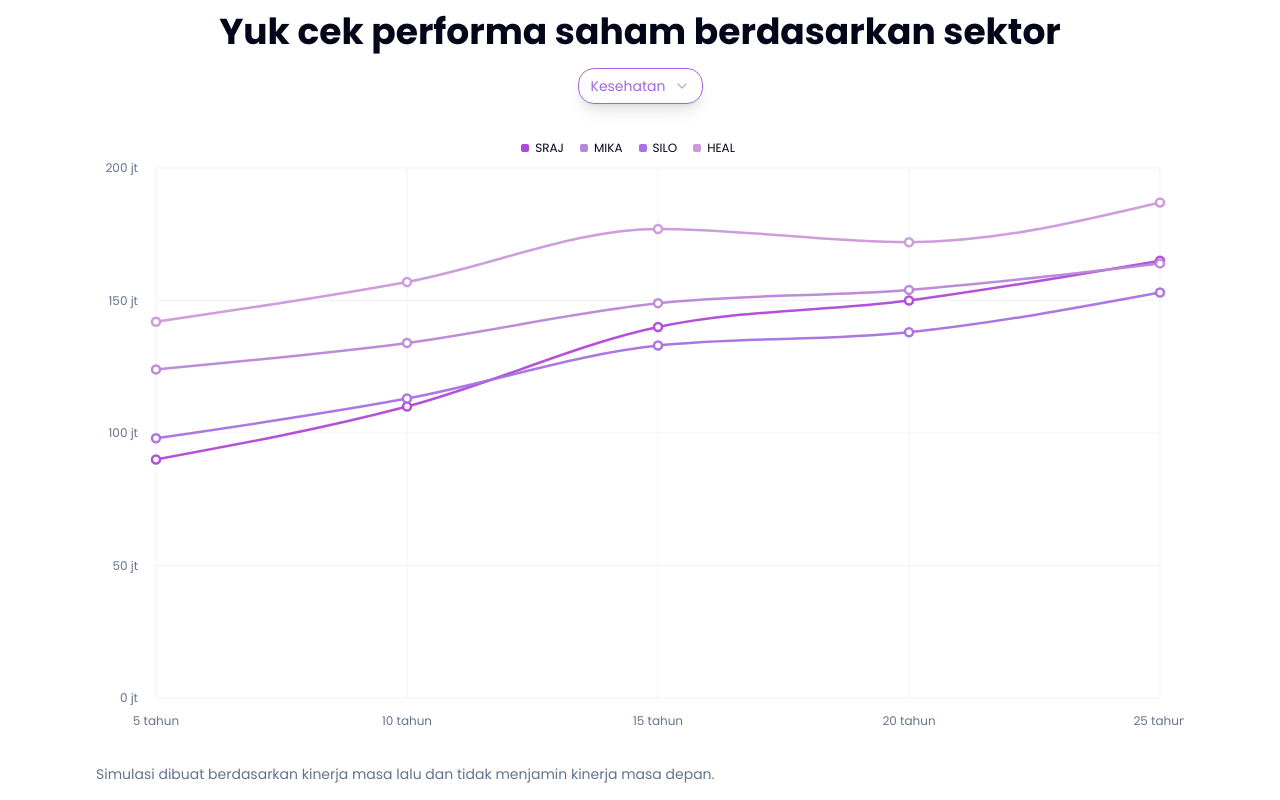
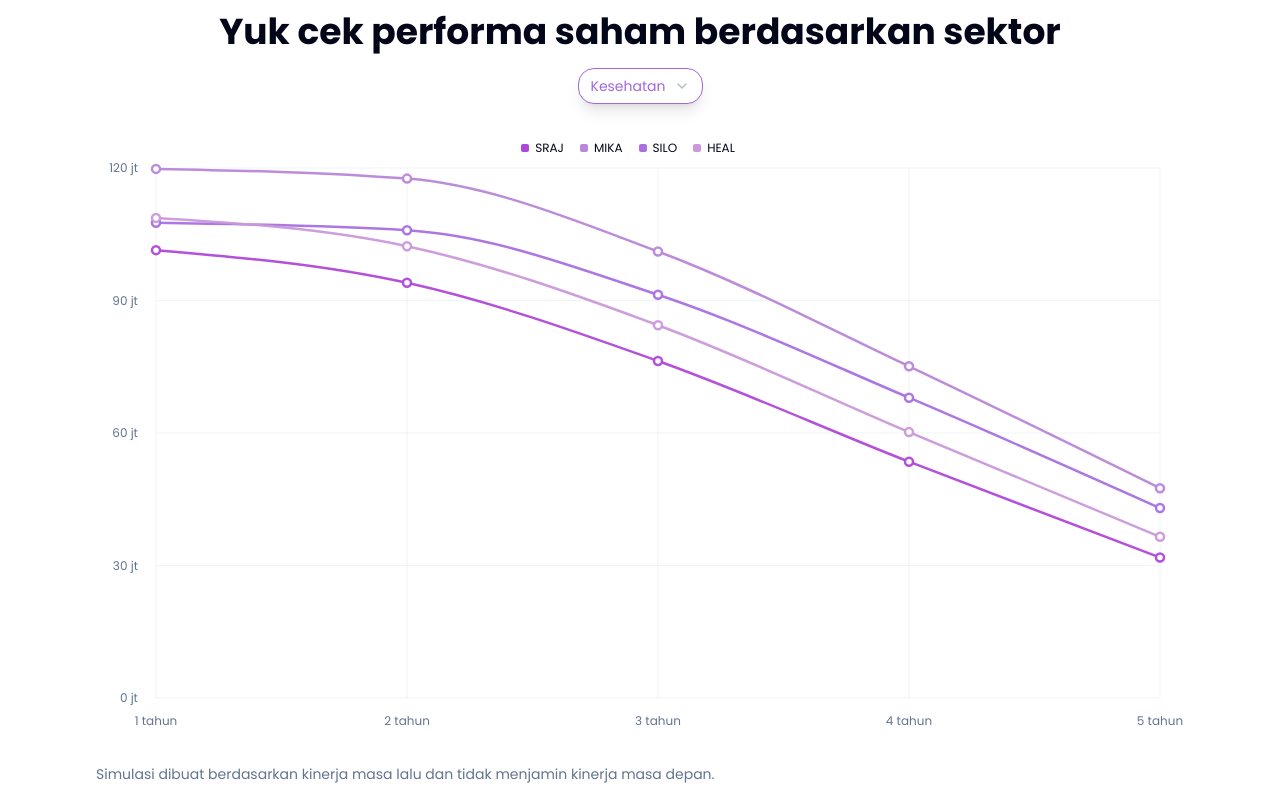
Before and after one commit to dompetin/website, a Next.js app: page /kupas/1 in a window 1280 px wide. Shown: the part 700-1500 px from the top of the page. Built offline with nearby package versions, Linux system fonts and the light colour scheme.

Commit message:
feat(kupas): add real projection data in kupas

```diff
--- a/app/kupas/1/components/kupas-portofolio-chart.tsx
+++ b/app/kupas/1/components/kupas-portofolio-chart.tsx
@@ -31,6 +31,7 @@ import { formatCurrency } from "@/lib/utils";
 import { Area, AreaChart, XAxis, YAxis } from "recharts";
 
 import { SECTOR_ITEMS } from "./sectors";
+import { getSectorReturnRange } from "./kupas-sector-data";
 
 type SectorDatasetMap = Record<string, InvestmentSimulationResult[]>;
 
@@ -49,13 +50,13 @@ const chartConfig = {
   },
 } satisfies ChartConfig;
 
-const YEARS = [5, 10, 15, 20, 25] as const;
+const YEARS = [1, 2, 3, 4, 5] as const;
 const NON_INVEST_LOSS_RATE = 0.025;
 
 const projectSectorReturns = (
   currentSavings: number,
   savingsPerMonth: number,
-  sectorIndex: number,
+  sectorName: string,
 ): InvestmentSimulationResult[] => {
   if (!currentSavings && !savingsPerMonth) {
     return [];
@@ -64,8 +65,12 @@ const projectSectorReturns = (
   const maxYear = YEARS[YEARS.length - 1];
   const targets = new Set<number>(YEARS);
 
-  const minRate = 0.045 + sectorIndex * 0.0035;
-  const maxRate = minRate + 0.032;
+  // Get real min/max rates from sector data (mean ± stdDev)
+  const { min: minRate, max: maxRate } = getSectorReturnRange(sectorName);
+
+  // Convert annual rates to decimal (e.g., 25% -> 0.25)
+  const minAnnualRate = minRate / 100;
+  const maxAnnualRate = maxRate / 100;
 
   let minBalance = currentSavings;
   let maxBalance = currentSavings;
@@ -75,8 +80,8 @@ const projectSectorReturns = (
 
   for (let year = 1; year <= maxYear; year++) {
     for (let month = 1; month <= 12; month++) {
-      minBalance = minBalance * (1 + minRate / 12) + savingsPerMonth;
-      maxBalance = maxBalance * (1 + maxRate / 12) + savingsPerMonth;
+      minBalance = minBalance * (1 + minAnnualRate / 12) + savingsPerMonth;
+      maxBalance = maxBalance * (1 + maxAnnualRate / 12) + savingsPerMonth;
       savingsBalance =
         savingsBalance * (1 - NON_INVEST_LOSS_RATE / 12) + savingsPerMonth;
     }
@@ -102,11 +107,11 @@ const buildSectorDatasets = (
     return {};
   }
 
-  return SECTOR_ITEMS.reduce<SectorDatasetMap>((acc, sector, index) => {
+  return SECTOR_ITEMS.reduce<SectorDatasetMap>((acc, sector) => {
     acc[sector.title] = projectSectorReturns(
       currentSavings,
       savingsPerMonth,
-      index,
+      sector.title,
     );
     return acc;
   }, {});
@@ -236,7 +241,7 @@ const KupasPortofolioChart = () => {
       <div className="flex flex-col items-center gap-4 *:data-[slot=card]:bg-neutral-50 *:data-[slot=card]:shadow-lg">
         <p>
           Uang yang kamu dompetin selama{" "}
-          <span className="font-semibold">25 tahun </span>
+          <span className="font-semibold">5 tahun </span>
         </p>
         <Card className="w-full max-w-md text-center shadow-lg">
           <CardContent className="">
--- /dev/null
+++ b/app/kupas/1/components/kupas-sector-data.ts
@@ -0,0 +1,139 @@
+/**
+ * Kupas Sector Returns Data
+ * Real historical returns from IDX sectors (2020-2025)
+ * Used for sector performance charts and portfolio projections
+ */
+
+export type SectorReturnData = {
+  name: string;
+  returns: number[]; // Annual returns for years 2020-2025
+  mean: number; // Mean return across all years
+  stdDev: number; // Standard deviation
+  trend: number; // Linear trend slope for last 5 years (2021-2025)
+};
+
+/**
+ * Actual annual returns (%) from kupas.csv mapped to sector names
+ * Years: 2020, 2021, 2022, 2023, 2024, 2025
+ */
+export const SECTOR_RETURNS: Record<string, SectorReturnData> = {
+  Kesehatan: {
+    name: "Kesehatan",
+    returns: [-2.56, 40.84, 24.89, 28.56, 24.52, 8.23],
+    mean: 20.91,
+    stdDev: 14.12,
+    trend: -6.32, // Linear trend from 2021-2025
+  },
+  "Bahan Dasar": {
+    name: "Bahan Dasar",
+    returns: [8.18, 70.31, 34.26, 23.19, 8.89, 39.38],
+    mean: 30.70,
+    stdDev: 23.41,
+    trend: -7.18,
+  },
+  Keuangan: {
+    name: "Keuangan",
+    returns: [2.25, 41.08, 24.13, 10.08, 50.57, 17.7],
+    mean: 24.30,
+    stdDev: 17.68,
+    trend: -5.25,
+  },
+  Teknologi: {
+    name: "Teknologi",
+    returns: [23.83, 238.49, -30.02, -32.78, 20.13, 127.47],
+    mean: 57.85,
+    stdDev: 110.03,
+    trend: 38.69,
+  },
+  Energi: {
+    name: "Energi",
+    returns: [-31.1, 40.81, 127.77, 60.48, 65.37, 29.13],
+    mean: 48.77,
+    stdDev: 53.57,
+    trend: -2.67,
+  },
+  Properti: {
+    name: "Properti",
+    returns: [-41.81, 46.16, 98.5, 57.52, 17.07, 13.91],
+    mean: 31.89,
+    stdDev: 50.47,
+    trend: -8.06,
+  },
+  "Barang Konsumsi: Siklikal": {
+    name: "Barang Konsumsi: Siklikal",
+    returns: [-22.98, 61.16, 78.97, 28.61, 58.76, 22.9],
+    mean: 37.90,
+    stdDev: 37.53,
+    trend: -8.87,
+  },
+  "Barang Konsumsi: Non-Siklikal": {
+    name: "Barang Konsumsi: Non-Siklikal",
+    returns: [2.34, -12.68, 23.9, -1.98, 7.14, 4.55],
+    mean: 3.88,
+    stdDev: 11.46,
+    trend: 4.31,
+  },
+  Industri: {
+    name: "Industri",
+    returns: [1.53, 42.57, 46.26, 2.57, 0.81, 8.21],
+    mean: 16.99,
+    stdDev: 19.64,
+    trend: -8.67,
+  },
+  "Transportasi & Logistik": {
+    name: "Transportasi & Logistik",
+    returns: [-14.92, 112.04, 88.09, 9.59, -7.83, 30.4],
+    mean: 36.23,
+    stdDev: 54.60,
+    trend: -20.58,
+  },
+  Infrastruktur: {
+    name: "Infrastruktur",
+    returns: [-4.42, 62.34, 5.5, 2.8, 59.77, 24.12],
+    mean: 25.02,
+    stdDev: 29.61,
+    trend: -8.08,
+  },
+};
+
+/**
+ * Map sector display names to their data
+ * Handles both singular and plural forms, and variations in naming
+ */
+export const getSectorReturnData = (sectorName: string): SectorReturnData => {
+  // Try exact match first
+  if (sectorName in SECTOR_RETURNS) {
+    return SECTOR_RETURNS[sectorName as keyof typeof SECTOR_RETURNS];
+  }
+
+  // Fallback: return first sector if not found
+  console.warn(`Sector "${sectorName}" not found in SECTOR_RETURNS`);
+  return Object.values(SECTOR_RETURNS)[0]!;
+};
+
+/**
+ * Calculate min/max return range using standard deviation
+ * min = mean - stdDev, max = mean + stdDev
+ */
+export const getSectorReturnRange = (sectorName: string) => {
+  const data = getSectorReturnData(sectorName);
+  return {
+    min: data.mean - data.stdDev,
+    max: data.mean + data.stdDev,
+    mean: data.mean,
+  };
+};
+
+/**
+ * Project returns for future years using linear trend
+ * from the last 5 years of historical data (2021-2025)
+ */
+export const projectSectorReturn = (
+  sectorName: string,
+  yearsAhead: number,
+): number => {
+  const data = getSectorReturnData(sectorName);
+  // Use last year (2025) as base and extrapolate with trend
+  const lastYear = data.returns[5];
+  return lastYear + data.trend * yearsAhead;
+};
--- a/app/kupas/1/components/sector-performance.tsx
+++ b/app/kupas/1/components/sector-performance.tsx
@@ -21,14 +21,9 @@ import {
 import { formatCurrency } from "@/lib/utils";
 
 import { SECTOR_ITEMS } from "./sectors";
+import { getSectorReturnRange, projectSectorReturn } from "./kupas-sector-data";
 
-const YEARS = [5, 10, 15, 20, 25] as const;
-const BASE_SERIES = [
-  [90, 110, 140, 150, 165],
-  [120, 130, 145, 150, 160],
-  [100, 115, 135, 140, 155],
-  [140, 155, 175, 170, 185],
-] as const;
+const YEARS = [1, 2, 3, 4, 5] as const;
 const LINE_COLORS = [
   "oklch(60% 0.22 315)",
   "oklch(70% 0.13 312)",
@@ -45,21 +40,43 @@ type SectorPoint = {
   stock3: number;
 };
 
-const getSectorDataset = (sectorIndex: number): SectorPoint[] =>
-  YEARS.map((year, pointIndex) => {
-    const baseValues = BASE_SERIES.map(
-      (series) => series[pointIndex] + sectorIndex * 6,
-    );
+/**
+ * Generate dataset for sector chart using real sector returns
+ * Individual stock values vary around sector mean (±10-30% variation)
+ */
+const getSectorDataset = (sectorName: string): SectorPoint[] => {
+  const { min, max, mean } = getSectorReturnRange(sectorName);
+
+  return YEARS.map((year) => {
+    // Project sector return for this year
+    const yearsSinceStart = year; // Assume we're projecting from 2025
+    const sectorReturn = projectSectorReturn(sectorName, yearsSinceStart - 1);
+
+    // Base value: 100 (index baseline)
+    // Compound growth: (1 + return/100)^years
+    const compoundFactor = Math.pow(1 + sectorReturn / 100, year);
+    const baseMoney = 100 * compoundFactor;
+
+    // Create 4 stock variations around the sector performance
+    // Stock 0: perform slightly below mean
+    const stock0 = baseMoney * (1 - (mean - sectorReturn) / 100 * 0.5);
+    // Stock 1: outperformer (mean + 15% of stdDev)
+    const stock1 = baseMoney * (1 + (max - sectorReturn) / 100 * 0.4);
+    // Stock 2: underperformer (mean - 20% of stdDev)
+    const stock2 = baseMoney * (1 - (sectorReturn - min) / 100 * 0.4);
+    // Stock 3: close to mean performance
+    const stock3 = baseMoney * (1 + (sectorReturn - min) / 100 * 0.3);
 
     return {
       year,
       label: `${year} tahun`,
-      stock0: baseValues[0],
-      stock1: baseValues[1] + 4,
-      stock2: baseValues[2] - 2,
-      stock3: baseValues[3] + 2,
+      stock0: Math.round(stock0 * 10) / 10,
+      stock1: Math.round(stock1 * 10) / 10,
+      stock2: Math.round(stock2 * 10) / 10,
+      stock3: Math.round(stock3 * 10) / 10,
     };
   });
+};
 
 const SectorPerformance = () => {
   const [selectedSector, setSelectedSector] = useState(
@@ -85,8 +102,8 @@ const SectorPerformance = () => {
   );
 
   const dataset = useMemo(
-    () => getSectorDataset(Math.max(activeSectorIndex, 0)),
-    [activeSectorIndex],
+    () => getSectorDataset(selectedSector),
+    [selectedSector],
   );
 
   const chartConfig = useMemo<ChartConfig>(() => {
--- a/app/kupas/1/components/sectors.tsx
+++ b/app/kupas/1/components/sectors.tsx
@@ -176,7 +176,7 @@ export const SECTOR_ITEMS = [
     ],
   },
   {
-    title: "Infrakstruktur",
+    title: "Infrastruktur",
     description:
       "Membangun dan memelihara fasilitas publik seperti jalan, jembatan, dan transportasi yang menjadi tulang punggung pertumbuhan ekonomi nasional.",
     topStocks: [
```
Also changed, not shown: kupas.csv (added), 1 other file (tests, documents, lock files or other folders).
